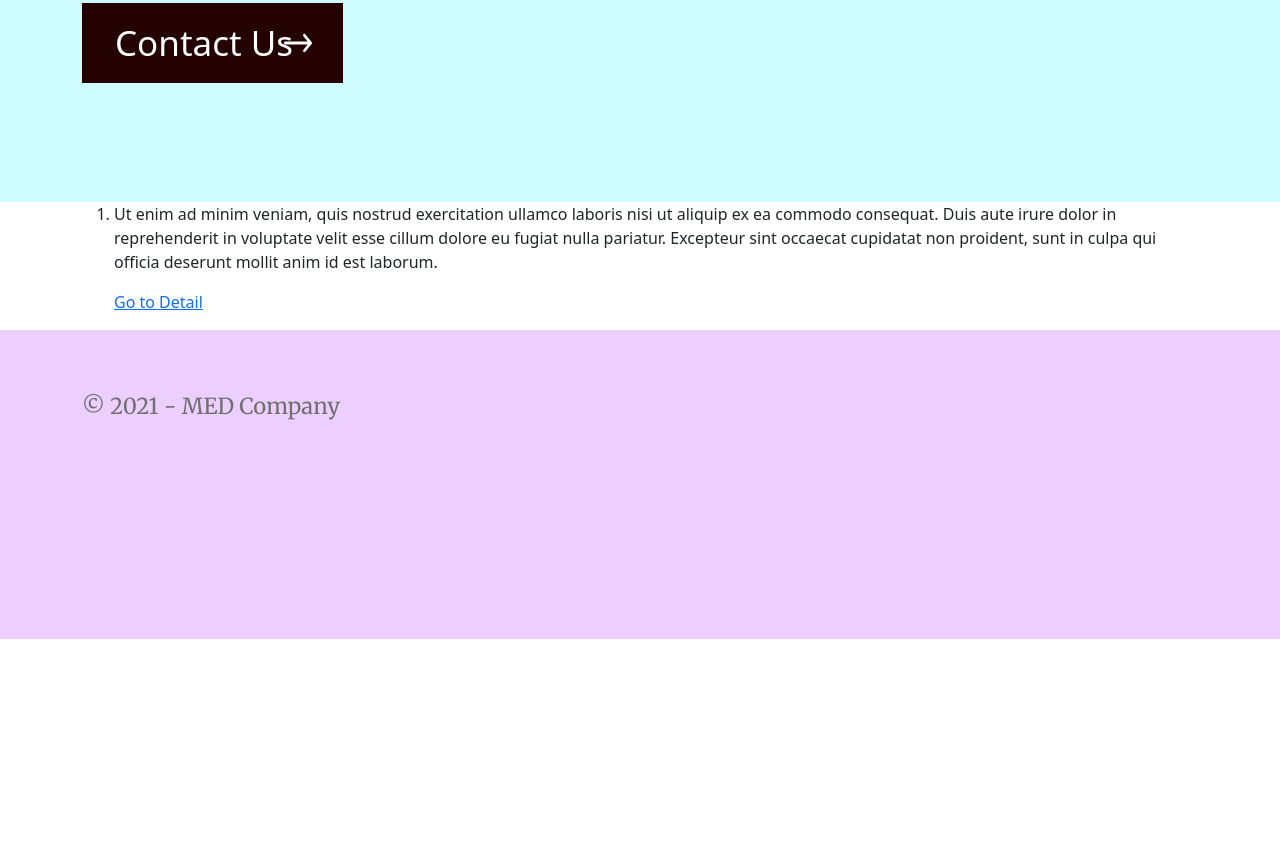
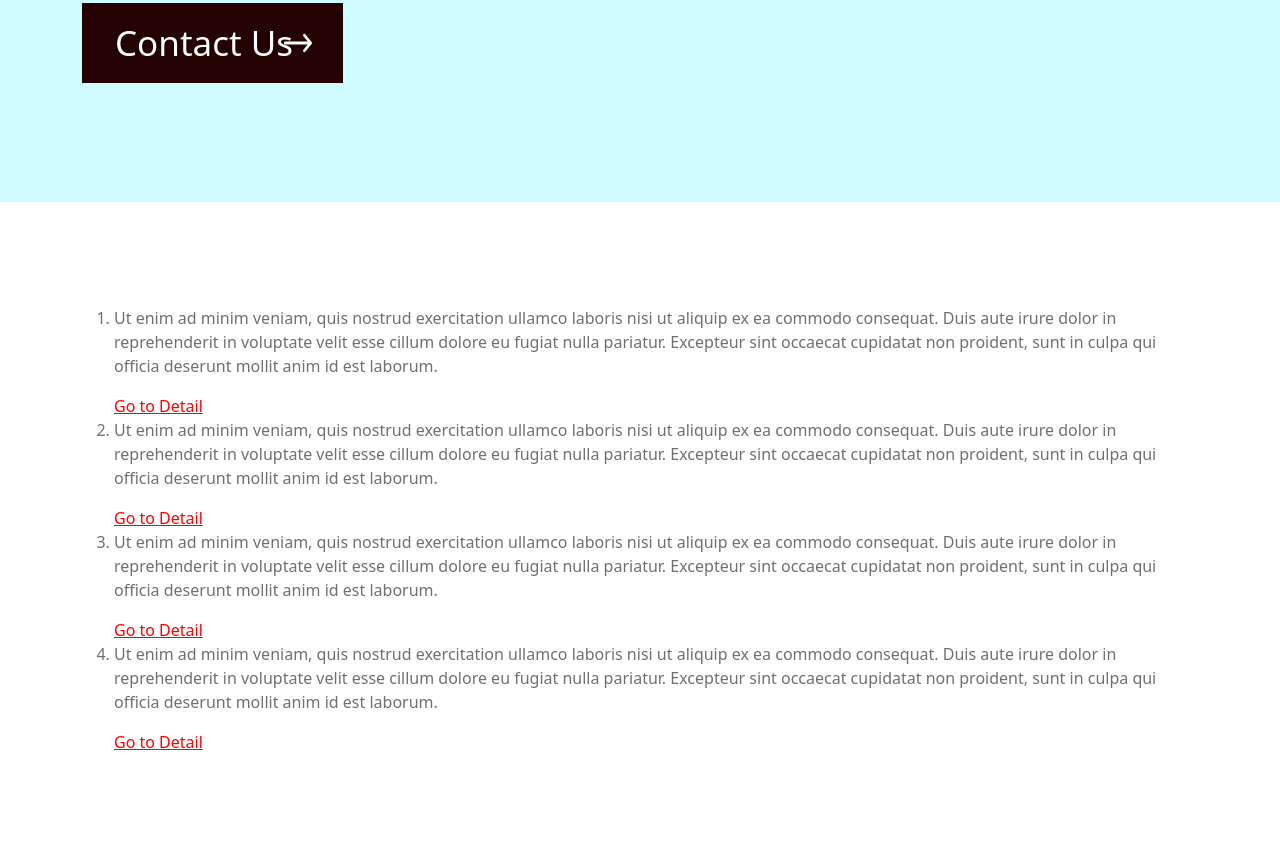
Before and after one commit to ladichriss/a_brand_new_identity, a plain HTML site: page index.html in a window 1280 px wide. Shown: the part 417-1280 px from the top of the page. Before the commit the page ends 1056 px from the top, so only its background shows below. Drawn offline with nearby package versions, Linux system fonts and the light colour scheme.

Commit message:
Inserimento dei primi List Item

```diff
--- a/Static/CSS/listItem.css
+++ b/Static/CSS/listItem.css
@@ -1,4 +1,13 @@
+
+.list {
+    padding-top: 104px;
+    padding-bottom: 147px;
+}
 
 .listItem {
-    none
+    color: #707070;
 }
+
+.listItem a {
+    color: red;
+}
--- a/index.html
+++ b/index.html
@@ -50,6 +50,21 @@
                                 <p>Ut enim ad minim veniam, quis nostrud exercitation ullamco laboris nisi ut aliquip ex ea commodo consequat. Duis aute irure dolor in reprehenderit in voluptate velit esse cillum dolore eu fugiat nulla pariatur. Excepteur sint occaecat cupidatat non proident, sunt in culpa qui officia deserunt mollit anim id est laborum.</p>
                                 <a href="">Go to Detail</a>
                             </li>
+
+                            <li class="listItem">
+                                <p>Ut enim ad minim veniam, quis nostrud exercitation ullamco laboris nisi ut aliquip ex ea commodo consequat. Duis aute irure dolor in reprehenderit in voluptate velit esse cillum dolore eu fugiat nulla pariatur. Excepteur sint occaecat cupidatat non proident, sunt in culpa qui officia deserunt mollit anim id est laborum.</p>
+                                <a href="">Go to Detail</a>
+                            </li>
+
+                            <li class="listItem">
+                                <p>Ut enim ad minim veniam, quis nostrud exercitation ullamco laboris nisi ut aliquip ex ea commodo consequat. Duis aute irure dolor in reprehenderit in voluptate velit esse cillum dolore eu fugiat nulla pariatur. Excepteur sint occaecat cupidatat non proident, sunt in culpa qui officia deserunt mollit anim id est laborum.</p>
+                                <a href="">Go to Detail</a>
+                            </li>
+
+                            <li class="listItem">
+                                <p>Ut enim ad minim veniam, quis nostrud exercitation ullamco laboris nisi ut aliquip ex ea commodo consequat. Duis aute irure dolor in reprehenderit in voluptate velit esse cillum dolore eu fugiat nulla pariatur. Excepteur sint occaecat cupidatat non proident, sunt in culpa qui officia deserunt mollit anim id est laborum.</p>
+                                <a href="">Go to Detail</a>
+                            </li>
                         </ol>
                     </div>
                 </div>
```
